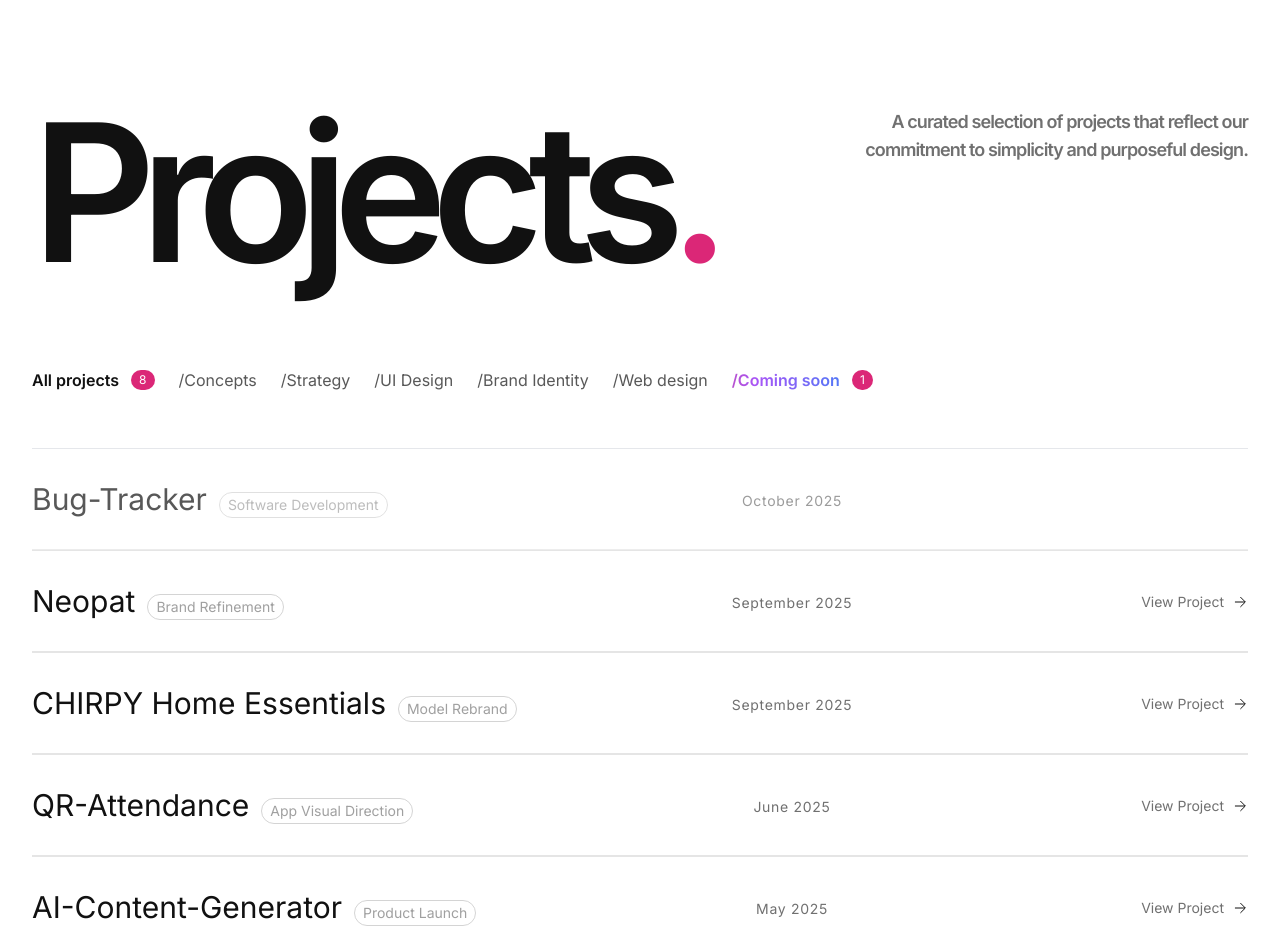
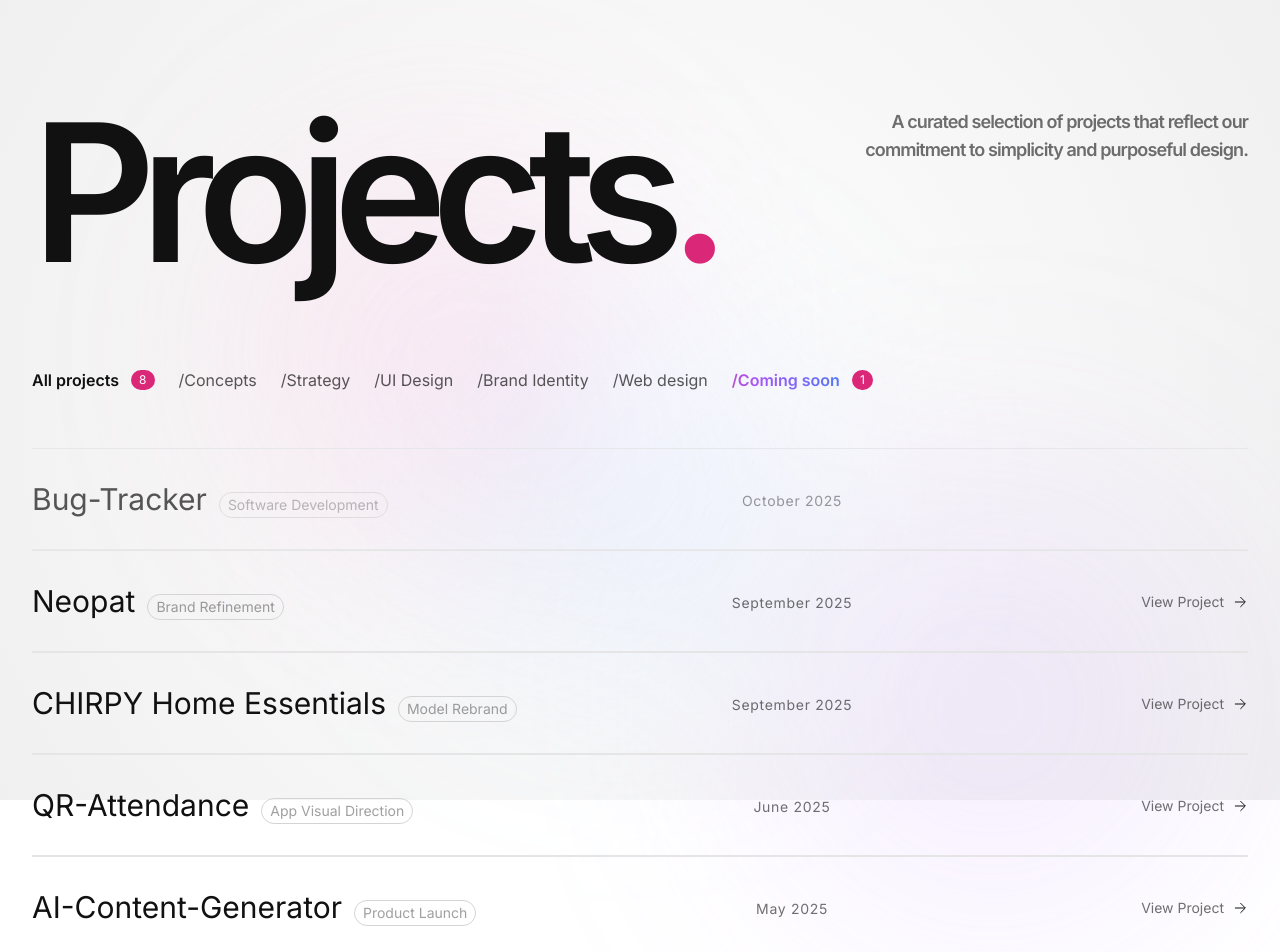
Before and after one commit to zdawan/projects, a React (Create React App) app: page / in a window 1280 px wide. Shown: the top 952 px of the page. Built offline with nearby package versions, Linux system fonts and the light colour scheme; the HTML template or start-up script is replaced by a standard one.

Commit message:
First commit

```diff
--- a/src/pages/Projects.js
+++ b/src/pages/Projects.js
@@ -1,5 +1,11 @@
+// Projects.js — STRICT MODE + FULL FOREGROUND PARALLAX (P4)
 import React, { useMemo, useState } from "react";
-import { motion, AnimatePresence } from "framer-motion";
+import {
+  motion,
+  AnimatePresence,
+  useScroll,
+  useTransform,
+} from "framer-motion";
 import { categories, projects as all } from "../data/projects";
 
 const container = {
@@ -17,45 +23,88 @@ const item = {
 
 export default function Projects() {
   const [active, setActive] = useState("All projects");
-  const [view, setView] = useState("list"); // "list" | "grid"
+  const [view, setView] = useState("list");
 
   const filtered = useMemo(() => {
     if (active === "All projects") return all;
     return all.filter((p) => p.categories.includes(active));
   }, [active]);
 
+  // ------------------------------
+  // PARALLAX DEPTH LAYERS (P4)
+  // ------------------------------
+  const { scrollY } = useScroll();
+
+  // Background
+  const bgY = useTransform(scrollY, [0, 1000], [0, -220]);
+
+  // Glow layer
+  const glowY = useTransform(scrollY, [0, 1000], [0, -330]);
+
+  // Foreground blocks
+  const titleY = useTransform(scrollY, [0, 600], [0, -140]);
+  const subtitleY = useTransform(scrollY, [0, 600], [0, -90]);
+  const filterY = useTransform(scrollY, [0, 600], [0, -60]);
+  const listY = useTransform(scrollY, [0, 600], [0, -40]);
+  const footerY = useTransform(scrollY, [0, 600], [0, -70]);
+
   return (
+    <>
+      {/* --------------------------------------------- */}
+      {/* BACKGROUND LAYER (Light Minimal Cinematic)     */}
+      {/* --------------------------------------------- */}
+      <motion.div
+        style={{ y: bgY }}
+        className="fixed top-0 left-0 w-full h-full -z-40 bg-white"
+      >
+        <div className="absolute inset-0 bg-[radial-gradient(circle_at_center,rgba(255,255,255,1),rgba(240,240,240,1))]"></div>
+      </motion.div>
+
+      {/* --------------------------------------------- */}
+      {/* LIGHT PASTEL GLOWS (OPTION D)                  */}
+      {/* --------------------------------------------- */}
+      <motion.div
+        style={{ y: glowY }}
+        className="fixed top-0 left-0 w-full h-full -z-30 opacity-60 pointer-events-none"
+      >
+        <div className="absolute top-[20%] left-[20%] w-[380px] h-[380px] bg-pink-300/40 blur-[110px] rounded-full"></div>
+        <div className="absolute top-[60%] left-[60%] w-[450px] h-[450px] bg-purple-300/40 blur-[130px] rounded-full"></div>
+        <div className="absolute top-[40%] left-[35%] w-[340px] h-[340px] bg-blue-300/30 blur-[120px] rounded-full"></div>
+      </motion.div>
+
+      {/* --------------------------------------------- */}
+      {/* FOREGROUND CONTENT (ALL YOUR ORIGINAL CODE)    */}
+      {/* --------------------------------------------- */}
+
       <section className="mx-auto max-w-7xl px-8">
-      {/* Nav */}
-      {/* <div className="pt-6 px-2 flex justify-end">
-        <nav>
-          <a
-            href="https://zdawan.github.io/dharshan.github.io/"
-            className="group flex items-center font-semibold text-ink hover:text-pink-600 transition-colors"
-          >
-            Home
-            <span className="ml-1 opacity-0 translate-x-[-4px] transition-all duration-300 group-hover:opacity-100 group-hover:translate-x-0">
-              &larr;
-            </span>
-          </a>
-        </nav>
-      </div> */}
-      {/* Heading + intro */}
+        {/* ------------------ */}
+        {/* HEADING BLOCK WRAP */}
+        {/* ------------------ */}
+        <motion.div style={{ y: titleY }}>
           <div className="pt-16 md:pt-24 pb-10 md:pb-12 grid md:grid-cols-12 md:gap-6 items-start">
+            {/* Your ORIGINAL h1 untouched */}
             <h1 className="font-sans font-semibold tracking-[-0.08em] col-span-6 text-[8rem] md:text-[12rem] leading-[1]">
               Projects<span className="align-top text-pink-600">.</span>
             </h1>
-        <div className="col-span-6 flex flex-col md:items-end">
-          <p className="mt-4 md:mt-3 max-w-md md:max-w-sm  md:text-lg tracking-tighter text-ink/60 text-left font-semibold md:text-right">
+
+            {/* SUBTITLE gets its own parallax */}
+            <motion.div
+              style={{ y: subtitleY }}
+              className="col-span-6 flex flex-col md:items-end"
+            >
+              <p className="mt-4 md:mt-3 max-w-md md:max-w-sm md:text-lg tracking-tighter text-ink/60 text-left font-semibold md:text-right">
                 A curated selection of projects that reflect our commitment to
                 simplicity and purposeful design.
               </p>
+            </motion.div>
           </div>
-      </div>
-
-      {/* Filters + Toggle in same row */}
+        </motion.div>
+        {/* ------------------ */}
+        {/* FILTERS BLOCK WRAP */}
+        {/* ------------------ */}
+        <motion.div style={{ y: filterY }}>
           <div className="mt-8 flex flex-wrap items-center justify-between gap-4 text-sm md:text-base text-ink/70">
-        {/* Filters */}
+            {/* ORIGINAL FILTERS CODE BELOW */}
             <div className="filters flex flex-wrap items-center gap-x-6 gap-y-2">
               {categories.map((c) => {
                 const isComingSoon = c === "/Coming soon";
@@ -70,7 +119,7 @@ export default function Projects() {
                 return (
                   <button
                     key={c}
-                onClick={() => setActive(c)} // disable click for Coming soon
+                    onClick={() => setActive(c)}
                     className="group relative h-6 cursor-pointer overflow-hidden flex items-center gap-2"
                   >
                     <div className="relative h-6 overflow-hidden">
@@ -100,14 +149,9 @@ export default function Projects() {
                       </span>
                     </div>
 
-                {/* ✅ Badge only for All projects & Coming soon */}
                     {count !== null && count > 0 && (
                       <span
-                    className={`ml-1 text-xs rounded-full px-2 py-0.5 ${
-                      isComingSoon
-                        ? "bg-pink-600 text-white"
-                        : "bg-pink-600 text-white"
-                    }`}
+                        className={`ml-1 text-xs rounded-full px-2 py-0.5 bg-pink-600 text-white`}
                       >
                         {count}
                       </span>
@@ -116,34 +160,13 @@ export default function Projects() {
                 );
               })}
             </div>
-
-        {/* Modern toggle */}
-        {/* <div className="flex rounded-full border border-neutral-300 overflow-hidden text-sm">
-          <button
-            onClick={() => setView("list")}
-            className={`px-5 py-2 transition ${
-              view === "list"
-                ? "bg-pink-600 text-white font-medium"
-                : "bg-white text-ink/70 hover:text-ink"
-            }`}
-          >
-            List
-          </button>
-          <button
-            onClick={() => setView("grid")}
-            className={`px-5 py-2 transition ${
-              view === "grid"
-                ? "bg-pink-600 text-white font-medium"
-                : "bg-white text-ink/70 hover:text-ink"
-            }`}
-          >
-            Grid
-          </button>
-        </div> */}
           </div>
-
-      {/* List/Grid */}
-      {/* List */}
+        </motion.div>
+        {""}
+        {/* ------------------ */}
+        {/* LIST BLOCK WRAP    */}
+        {/* ------------------ */}
+        <motion.div style={{ y: listY }}>
           {view === "list" ? (
             <motion.div
               className="mt-10 md:mt-14 divide-y divide-neutral-200 border-t border-b"
@@ -164,6 +187,7 @@ export default function Projects() {
                       animate="show"
                       exit={{ opacity: 0, y: -10 }}
                     >
+                      {/* EVERYTHING INSIDE THIS WRAPPER IS UNCHANGED */}
                       <Wrapper
                         href={isComingSoon ? undefined : proj.link}
                         target={isComingSoon ? undefined : "_blank"}
@@ -177,7 +201,8 @@ export default function Projects() {
                           const circle =
                             e.currentTarget.querySelector(".hover-circle");
                           if (circle) {
-                        const rect = e.currentTarget.getBoundingClientRect();
+                            const rect =
+                              e.currentTarget.getBoundingClientRect();
                             const x = e.clientX - rect.left;
                             const y = e.clientY - rect.top;
                             circle.style.transform = `translate(${x}px, ${y}px) translate(-50%, -50%)`;
@@ -195,7 +220,6 @@ export default function Projects() {
                         }}
                       >
                         <div className="grid grid-cols-12 items-center py-6 md:py-8 transition">
-                      {/* Title */}
                           <div className="col-span-8 md:col-span-6">
                             <div className="flex items-baseline gap-3">
                               <span className="text-2xl md:text-3xl">
@@ -207,14 +231,12 @@ export default function Projects() {
                             </div>
                           </div>
 
-                      {/* Year */}
                           <div className="col-span-4 md:col-span-3 md:justify-self-center text-right md:text-left">
                             <span className="tracking-wider text-sm text-ink/60">
                               {proj.year}
                             </span>
                           </div>
 
-                      {/* CTA */}
                           {!isComingSoon && (
                             <div className="hidden md:flex col-span-3 justify-end items-center gap-2">
                               <span className="text-sm text-ink/60 transition group-hover:text-pink-600">
@@ -236,9 +258,9 @@ export default function Projects() {
                             </div>
                           )}
                         </div>
+
                         <div className="h-px bg-neutral-200 -mt-px group-hover:bg-neutral-300 transition-colors"></div>
 
-                    {/* Hover image */}
                         <div className="hover-circle pointer-events-none absolute top-0 left-0 w-100 h-80 rounded-lg overflow-hidden shadow-xl opacity-0 transition-opacity duration-200 z-50">
                           <div className="relative h-full overflow-hidden">
                             <img
@@ -259,70 +281,28 @@ export default function Projects() {
                 })}
               </AnimatePresence>
             </motion.div>
-      ) : (
-        <motion.div
-          className="mt-10 md:mt-14 grid grid-cols-1 sm:grid-cols-2 lg:grid-cols-3 gap-8"
-          variants={container}
-          initial="hidden"
-          animate="show"
-        >
-          <AnimatePresence mode="popLayout">
-            {filtered.map((proj) => (
-              <motion.a
-                href="#"
-                key={proj.id}
-                variants={item}
-                initial="hidden"
-                animate="show"
-                exit={{ opacity: 0, y: -10 }}
-                className="group block border border-neutral-200 rounded-xl overflow-hidden hover:shadow-md transition"
-              >
-                <div className="aspect-video bg-neutral-100 flex items-center justify-center text-ink/40">
-                  Image
-                </div>
-                <div className="p-4">
-                  <div className="flex items-baseline gap-2">
-                    <h3 className="text-lg font-semibold">{proj.title}</h3>
-                    <span className="text-xs text-ink/40 border border-neutral-300 rounded-full px-2 py-0.5">
-                      {proj.type}
-                    </span>
-                  </div>
-                  <p className="mt-1 text-sm text-ink/60">{proj.year}</p>
-                </div>
-              </motion.a>
-            ))}
-          </AnimatePresence>
+          ) : null}
         </motion.div>
-      )}
-
-      {/* Footer */}
+        {""}
+        {/* ------------------ */}
+        {/* FOOTER WRAP        */}
+        {/* ------------------ */}
+        <motion.div style={{ y: footerY }}>
           <footer className="mt-20 text-gray-400 py-16">
             <div className="max-w-6xl mx-auto px-6 space-y-10">
-          {/* Big Header */}
               <div className="group flex justify-center cursor-pointer">
                 <h2 className="relative inline-block text-6xl md:text-7xl font-semibold text-black text-center overflow-hidden">
-              {/* Default text */}
-              <span
-                className="block transition-all duration-500 ease-in-out
-                 group-hover:opacity-0 group-hover:-translate-y-3"
-              >
+                  <span className="block transition-all duration-500 ease-in-out group-hover:opacity-0 group-hover:-translate-y-3">
                     D’s Studi<span className="text-pink-600">o</span>
                   </span>
 
-              {/* Hover text */}
-              <span
-                className="absolute inset-0 block opacity-0 translate-y-3
-                 transition-all duration-500 ease-in-out
-                 group-hover:opacity-100 group-hover:translate-y-0"
-              >
+                  <span className="absolute inset-0 block opacity-0 translate-y-3 transition-all duration-500 ease-in-out group-hover:opacity-100 group-hover:translate-y-0">
                     D<span className="text-pink-600">.</span>com
                   </span>
                 </h2>
               </div>
 
-          {/* Footer Grid */}
-          <div className="grid md:grid-cols-3  gap-10 text-sm">
-            {/* Contact */}
+              <div className="grid md:grid-cols-3 gap-10 text-sm">
                 <div className="space-y-2 pt-40">
                   <a
                     href="mailto:jdharshankumar22@gmail.com"
@@ -333,10 +313,8 @@ export default function Projects() {
                     </span>
                     <span className="absolute bottom-0 left-0 w-0 h-px bg-pink-500 transition-all duration-300 group-hover:w-full"></span>
                   </a>
-              <a
-                href="tel:+918248744641"
-                className="block relative group overflow-hidden"
-              >
+
+                  <a href="tel:+918248744641" className="block relative group">
                     <span className="transition-colors group-hover:text-pink-500">
                       +91 82487 44641
                     </span>
@@ -344,7 +322,6 @@ export default function Projects() {
                   </a>
                 </div>
 
-            {/* Social links */}
                 <div className="flex justify-center gap-8">
                   {[
                     {
@@ -363,14 +340,12 @@ export default function Projects() {
                     >
                       <span className="relative text-gray-400 transition-colors group-hover:text-pink-500">
                         {social.name}
-                    {/* underline directly under text */}
                         <span className="absolute left-0 -bottom-0.5 h-px w-0 bg-pink-500 transition-all duration-300 group-hover:w-full"></span>
                       </span>
                     </a>
                   ))}
                 </div>
 
-            {/* Credits */}
                 <div className="text-right space-y-1 pt-40">
                   <p>© {new Date().getFullYear()} All Rights Reserved</p>
                   <p className="text-xs">
@@ -383,6 +358,8 @@ export default function Projects() {
               </div>
             </div>
           </footer>
+        </motion.div>
       </section>
+    </>
   );
 }
```
Lines whose indentation alone changed are shown as unchanged.
